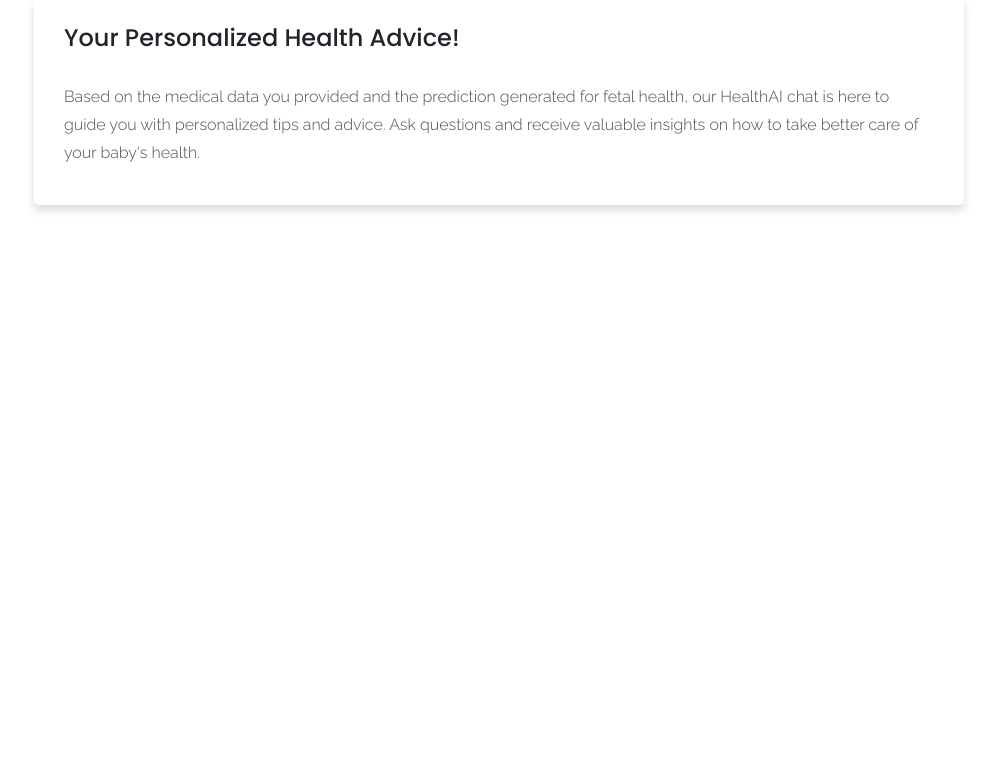
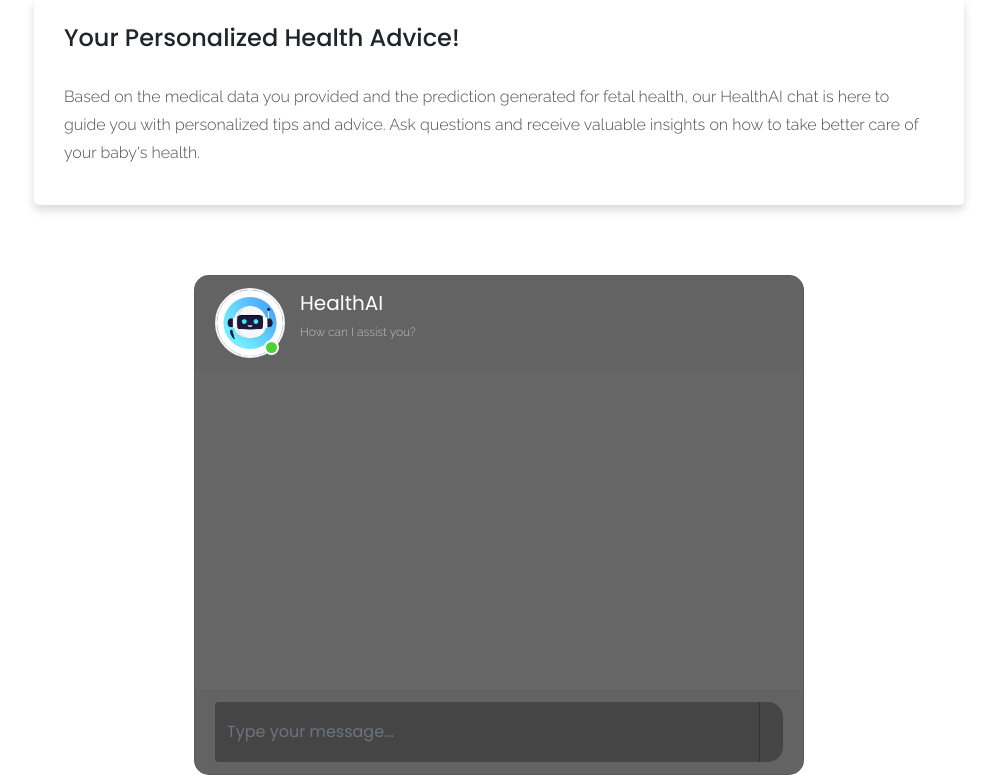
Before and after one commit to Constantin-Stamate/Pregnancy_Health_Assistant, a Python web app: template templates/chat.html in a window 1280 px wide. Shown: the part 601-1376 px from the top of the page, without its empty margins (141-1138 px from the left). Before the commit the page ends 813 px from the top, so only its background shows below. Run offline with Jinja, Linux system fonts and the light colour scheme; the template is opened without the code that fills it, so the values that code supplies are empty; some libraries are stand-ins or nearby versions.

Commit message:
add chat interface model for HealthAI

```diff
--- a/templates/chat.html
+++ b/templates/chat.html
@@ -93,6 +93,42 @@
     </div>
 </section>
 
+<!--HealthAI-->
+<section>
+    <div class="container-fluid h-100">
+        <div class="row justify-content-center h-100">
+            <div class="col-md-8 col-xl-6 chat">
+                <div class="card">
+                    <div class="card-header msg_head">
+                        <div class="d-flex bd-highlight">
+                            <div class="img_cont">
+                                <img src="../static/images/robot.jpg" class="rounded-circle user_img">
+                                <span class="online_icon"></span>
+                            </div>
+                            <div class="user_info">
+                                <span>HealthAI</span>
+                                <p style="font-size: 12px;">How can I assist you?</p>
+                            </div>
+                        </div>
+                    </div>
+                    <div id="messageFormeight" class="card-body msg_card_body">
+                    </div>
+                    <div class="card-footer">
+                        <form id="messageArea" class="input-group">
+                            <input type="text" id="text" name="msg" placeholder="Type your message..."
+                                   autocomplete="off" class="form-control type_msg" required/>
+                            <div class="input-group-append">
+                                <button type="submit" id="send" class="input-group-text send_btn"><i
+                                        class="fas fa-location-arrow"></i></button>
+                            </div>
+                        </form>
+                    </div>
+                </div>
+            </div>
+        </div>
+    </div>
+</section>
+
 </body>
 
 </html>
```
